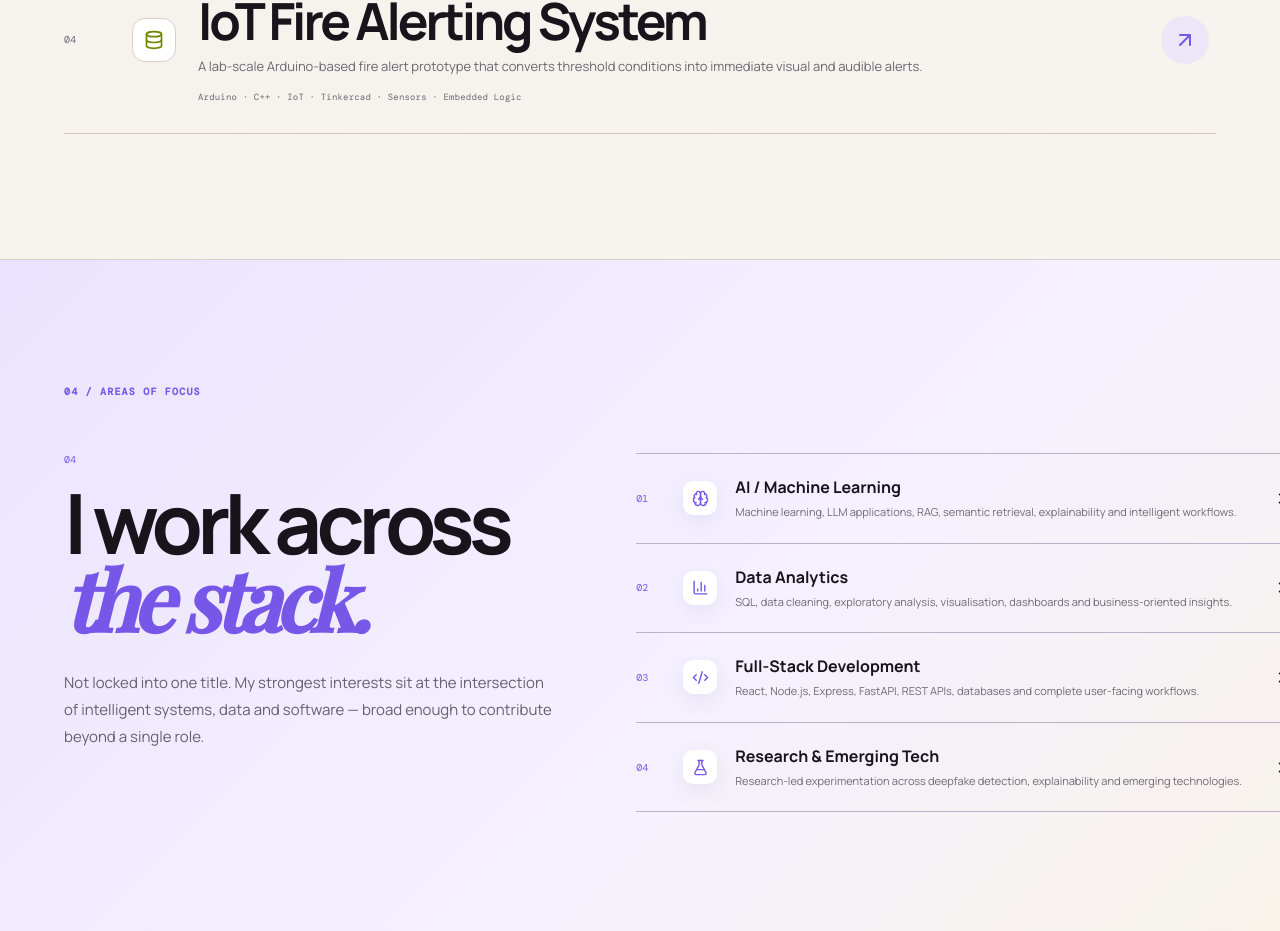
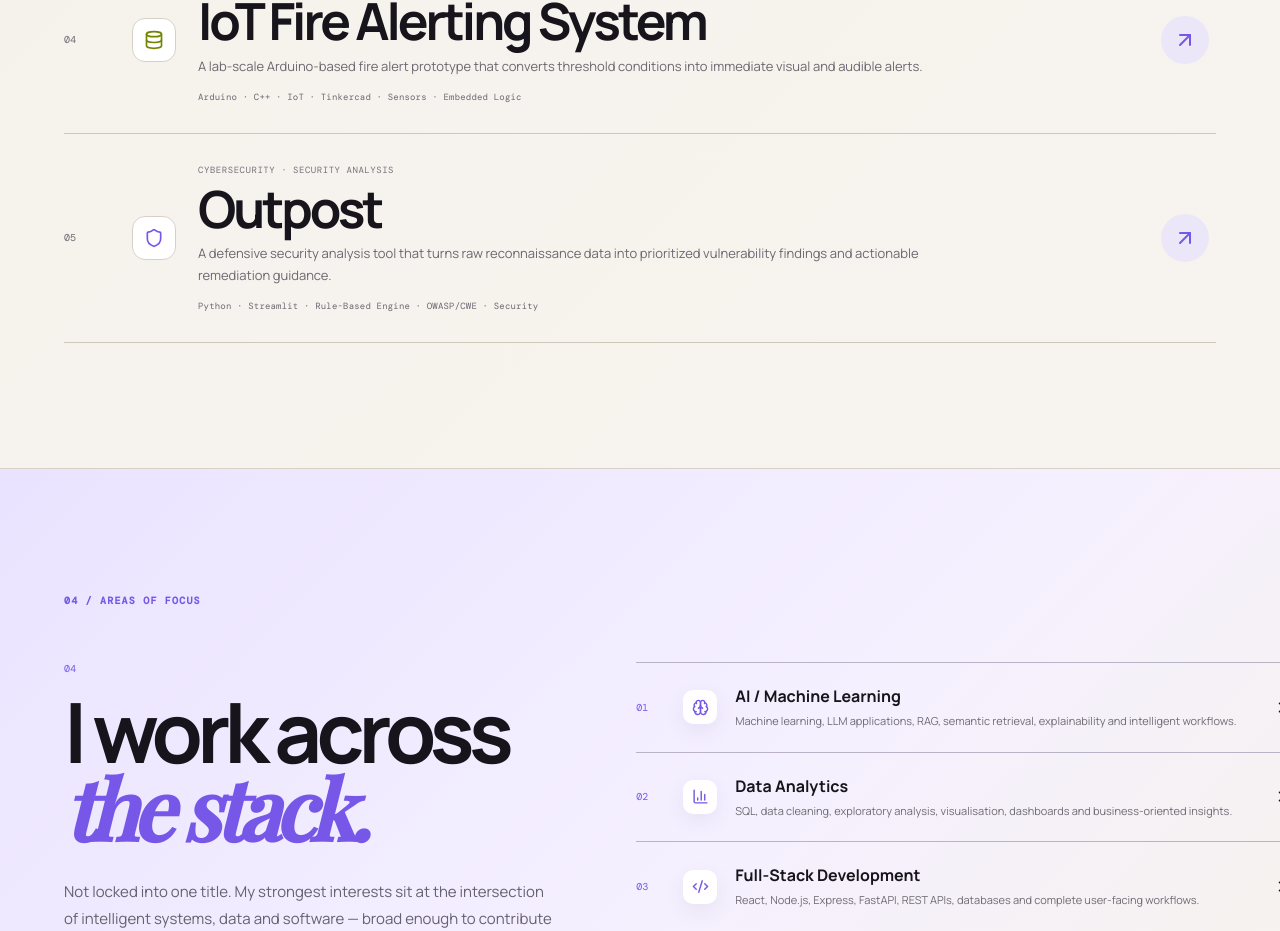
Before and after one commit to aditi8912/Aditi-Agrawal-portfolio, a React (Vite) app: page / in a window 1280 px wide. Shown: the part 3652-4583 px from the top of the page. Built offline with nearby package versions, Linux system fonts and the light colour scheme; a web font is replaced by a local one.

Commit message:
Add Outpost cybersecurity project

```diff
--- a/src/main.jsx
+++ b/src/main.jsx
@@ -1,6 +1,6 @@
 import React, { useEffect, useMemo, useState } from "react";
 import { createRoot } from "react-dom/client";
-import { ArrowUpRight, Github, Linkedin, Mail, Menu, X, ExternalLink, Sparkles, Send, FileText, Brain, BarChart3, Code2, FlaskConical, Database, Wand2, Bot, Target, Download, ChevronRight } from "lucide-react";
+import { ArrowUpRight, Github, Linkedin, Mail, Menu, X, ExternalLink, Sparkles, Send, FileText, Brain, BarChart3, Code2, FlaskConical, Database, Wand2, Bot, Target, Download, ChevronRight, Shield } from "lucide-react";
 import "./styles.css";
 
 const profile = {
@@ -10,6 +10,7 @@ const profile = {
   linkedin: "https://linkedin.com/in/aditi-agrawal-98b3b1331",
   github: "https://github.com/aditi8912",
   clause: "https://clauseai-o2kybfnlzzrhbn5atbqqje.streamlit.app/",
+  outpost: "https://outpost-scanner-3xjy4vawz9imp9ywlclo88.streamlit.app/",
   resume: "/resume.pdf"
 };
 
@@ -86,7 +87,27 @@ const projects = [
     stack: "Arduino · C++ · IoT · Tinkercad · Sensors · Embedded Logic",
     color: "lime",
     icon: Database
-  }
+  },
+  {
+    n: "05",
+    title: "Outpost",
+    category: "CYBERSECURITY · SECURITY ANALYSIS",
+    short: "A defensive security analysis tool that turns raw reconnaissance data into prioritized vulnerability findings and actionable remediation guidance.",
+    overview: "Outpost addresses a practical security problem: scanning tools like Nmap can produce walls of raw technical output, but understanding what actually matters often requires expert analysis. The tool turns reconnaissance data — pasted scan output or a single authorized HTTP header check — into a prioritized, scored vulnerability report, identifying weaknesses, ranking them by severity, and recommending a fix for each.",
+    approach: [
+      "HTTP reconnaissance and response-header analysis",
+      "Rule-based vulnerability detection across 7 risk categories",
+      "OWASP Top 10 and CWE finding classification",
+      "Severity-weighted scoring and A–F risk grading",
+      "Full-stack build with a Python backend and interactive UI",
+      "Streamlit deployment for an end-to-end user workflow"
+    ],
+    outcome: "The project automates the analysis phase of a penetration test, turning messy scan data into a clear, ranked security report — built defensively, with passive-only analysis and a required authorization step.",
+    stack: "Python · Streamlit · Rule-Based Engine · OWASP/CWE · Security",
+    link: "https://outpost-scanner-3xjy4vawz9imp9ywlclo88.streamlit.app/",
+    color: "violet",
+    icon: Shield
+  },
 ];
 
 const focus = [
```
